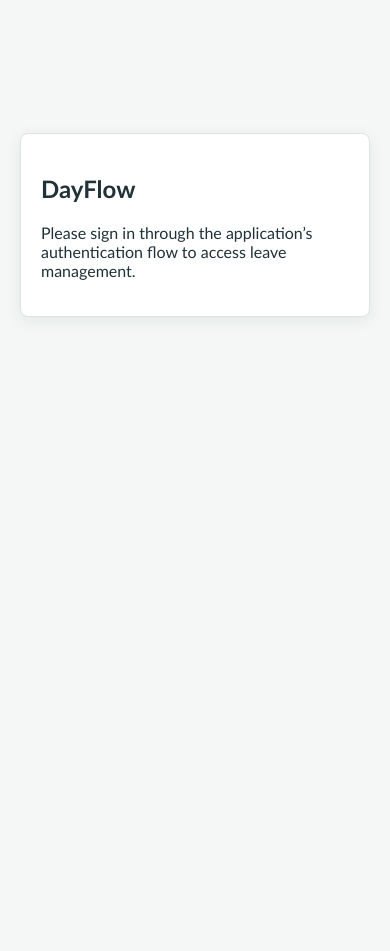
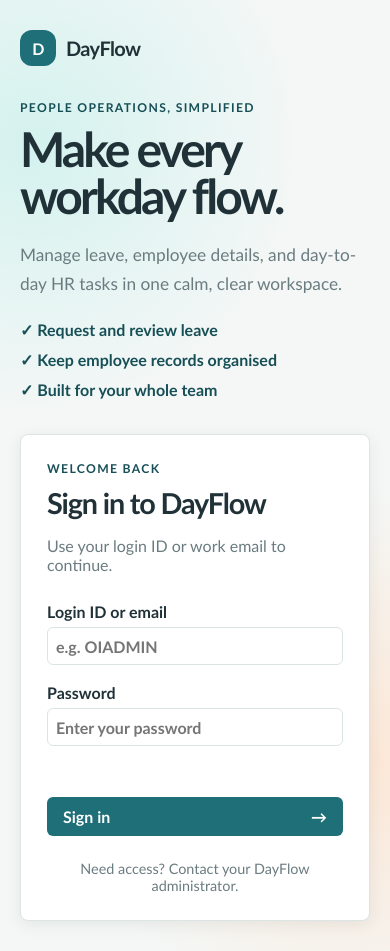
Before and after one commit to ctanvi7/DayFlow, a Flask app: page / in a window 390 px wide. Before the commit the page ends 317 px from the top, so only its background shows below. Run offline with Flask 3, Linux system fonts and the light colour scheme.

Commit message:
Add DayFlow sign-in interface

```diff
--- a/app/static/css/base.css
+++ b/app/static/css/base.css
@@ -35,3 +35,8 @@ textarea { min-height: 88px; resize: vertical; }
 .employee-card:hover { background: #eaf4f3; }.employee-card__avatar { align-items: center; background: var(--color-primary); border-radius: 50%; color: #fff; display: flex; flex: 0 0 46px; height: 46px; justify-content: center; overflow: hidden; }.employee-card__avatar img { height: 100%; object-fit: cover; width: 100%; }
 .employee-card__content h3, .employee-card__content p { margin: 0 0 4px; }.employee-card__content p { color: var(--color-muted); }.employee-card__status { font-size: .8rem; font-weight: 700; }
 .employee-details { margin-top: 20px; max-width: 600px; }.employee-details dl { display: grid; grid-template-columns: max-content 1fr; gap: 10px 20px; }.employee-details dt { font-weight: 700; }.employee-details dd { margin: 0; }
+
+.login-page { align-items: center; background: radial-gradient(circle at 8% 15%, #d4f2ef 0, transparent 31%), radial-gradient(circle at 92% 80%, #fce7d6 0, transparent 33%), var(--color-bg); display: grid; gap: 52px; grid-template-columns: minmax(0, 1fr) minmax(330px, 430px); min-height: 100vh; padding: 48px max(24px, calc((100vw - 1120px) / 2)); }
+.login-intro { max-width: 550px; }.brand { align-items: center; color: var(--color-text); display: inline-flex; font-size: 1.25rem; font-weight: 800; gap: 10px; letter-spacing: -.03em; }.brand-mark { align-items: center; background: var(--color-primary); border-radius: 12px; color: white; display: inline-flex; font-size: 1rem; height: 36px; justify-content: center; width: 36px; }.eyebrow { color: var(--color-primary-dark); font-size: .76rem; font-weight: 800; letter-spacing: .11em; margin: 34px 0 10px; text-transform: uppercase; }.login-intro h1 { font-size: clamp(2.8rem, 6vw, 4.6rem); letter-spacing: -.06em; line-height: .98; margin: 0; }.hero-copy { color: var(--color-muted); font-size: 1.08rem; line-height: 1.65; margin: 22px 0; max-width: 480px; }.feature-list { display: grid; gap: 10px; font-weight: 700; }.feature-list span { color: var(--color-primary-dark); }
+.login-panel { padding: 34px; }.login-panel .eyebrow { margin-top: 0; }.login-panel h2 { font-size: 1.8rem; letter-spacing: -.04em; margin: 0; }.muted { color: var(--color-muted); }.login-form { display: grid; gap: 18px; margin-top: 28px; }.login-form button { align-items: center; display: flex; font-weight: 800; justify-content: space-between; margin-top: 4px; }.login-help { color: var(--color-muted); font-size: .9rem; margin: 24px 0 0; text-align: center; }.form-message { color: var(--color-muted); font-size: .9rem; margin: -4px 0; min-height: 1.3em; }.form-message.error { color: var(--color-danger); }
+@media (max-width: 760px) { .login-page { grid-template-columns: 1fr; gap: 34px; padding: 30px 20px; }.login-intro h1 { font-size: 3rem; }.login-panel { padding: 26px; } }
--- /dev/null
+++ b/app/static/js/login.js
@@ -0,0 +1,46 @@
+/* DayFlow sign-in controller. */
+(function () {
+  "use strict";
+
+  function setMessage(target, message, kind = "") {
+    target.textContent = message || "";
+    target.className = `form-message ${kind}`;
+  }
+
+  document.addEventListener("DOMContentLoaded", () => {
+    const form = document.querySelector("[data-login-form]");
+    if (!form) return;
+    form.addEventListener("submit", async (event) => {
+      event.preventDefault();
+      const button = form.querySelector("button[type='submit']");
+      const message = form.querySelector("[data-login-message]");
+      button.disabled = true;
+      setMessage(message, "Signing you in...");
+      try {
+        const values = Object.fromEntries(new FormData(form));
+        const identifier = values.login_id.trim();
+        const payload = identifier.includes("@")
+          ? { email: identifier, password: values.password }
+          : { login_id: identifier, password: values.password };
+        const response = await fetch("/api/auth/login", {
+          method: "POST",
+          credentials: "same-origin",
+          headers: { "Content-Type": "application/json" },
+          body: JSON.stringify(payload),
+        });
+        const body = await response.json().catch(() => ({}));
+        if (!response.ok || !body.success) throw new Error(body.message || "Unable to sign in.");
+        const user = body.data.user;
+        if (user.must_change_password) {
+          setMessage(message, "Your password must be changed before continuing.", "error");
+          return;
+        }
+        window.location.assign(["ADMIN", "HR"].includes(user.role) ? "/admin/leaves" : "/leaves");
+      } catch (error) {
+        setMessage(message, error.message, "error");
+      } finally {
+        button.disabled = false;
+      }
+    });
+  });
+}());
--- a/app/templates/index.html
+++ b/app/templates/index.html
@@ -3,15 +3,35 @@
 <head>
   <meta charset="utf-8">
   <meta name="viewport" content="width=device-width, initial-scale=1">
-  <title>DayFlow</title>
+  <title>DayFlow | Work flows better together</title>
   <link rel="stylesheet" href="{{ url_for('static', filename='css/base.css') }}">
 </head>
 <body>
-  <main class="page-shell">
-    <section class="card intro-card">
-      <h1>DayFlow</h1>
-      <p>Please sign in through the application’s authentication flow to access leave management.</p>
+  <main class="login-page">
+    <section class="login-intro">
+      <div class="brand"><span class="brand-mark">D</span><span>DayFlow</span></div>
+      <p class="eyebrow">People operations, simplified</p>
+      <h1>Make every workday flow.</h1>
+      <p class="hero-copy">Manage leave, employee details, and day-to-day HR tasks in one calm, clear workspace.</p>
+      <div class="feature-list">
+        <span>✓ Request and review leave</span>
+        <span>✓ Keep employee records organised</span>
+        <span>✓ Built for your whole team</span>
+      </div>
+    </section>
+    <section class="login-panel card">
+      <p class="eyebrow">Welcome back</p>
+      <h2>Sign in to DayFlow</h2>
+      <p class="muted">Use your login ID or work email to continue.</p>
+      <form class="login-form" data-login-form>
+        <label>Login ID or email<input name="login_id" autocomplete="username" placeholder="e.g. OIADMIN" required></label>
+        <label>Password<input name="password" type="password" autocomplete="current-password" placeholder="Enter your password" required></label>
+        <p class="form-message" role="status" aria-live="polite" data-login-message></p>
+        <button type="submit">Sign in <span aria-hidden="true">→</span></button>
+      </form>
+      <p class="login-help">Need access? Contact your DayFlow administrator.</p>
     </section>
   </main>
+  <script src="{{ url_for('static', filename='js/login.js') }}" defer></script>
 </body>
 </html>
```
Also changed, not shown: tests/test_leave_pages.py (+7 -0 lines).
